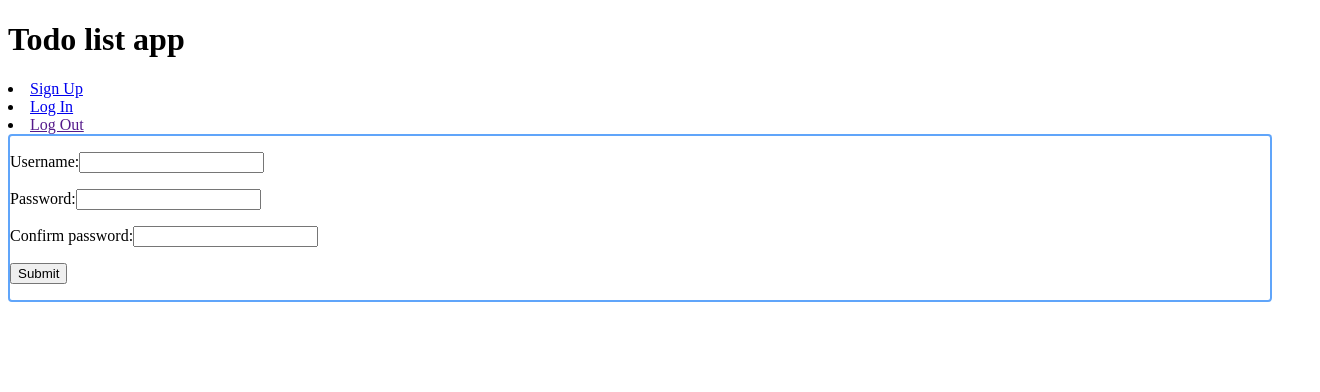
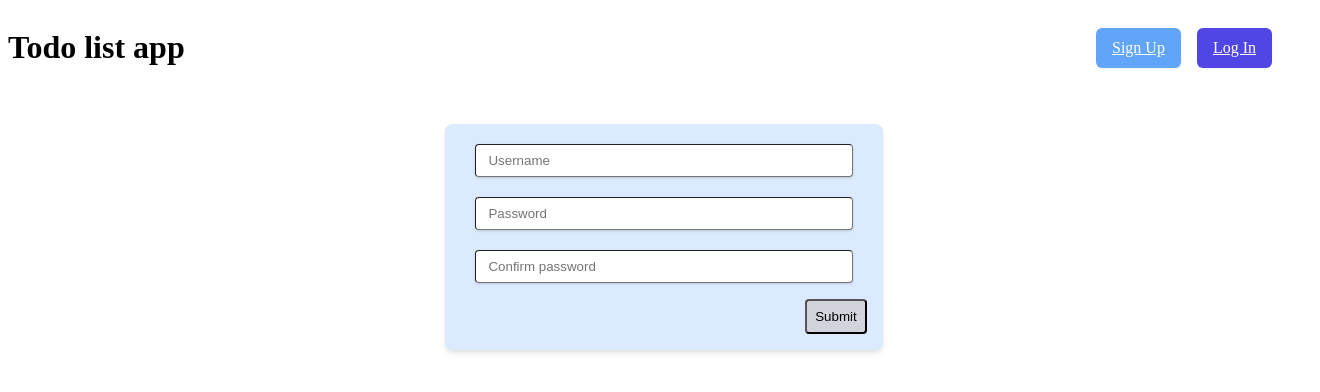
Before and after one commit to uyennm/todo-list-app, a Vue app in the folder frontend/: page /signup in a window 1280 px wide. Shown: the top 392 px of the page, 1320 px wide, since content can reach past the window. Built offline with nearby package versions, Linux system fonts and the light colour scheme.

Commit message:
style UI

```diff
--- a/frontend/src/components/App.vue
+++ b/frontend/src/components/App.vue
@@ -1,15 +1,13 @@
 <template>
-  <div id="app">
-    <h1>Todo list app</h1>
-    <li>
-      <router-link to="/signup">Sign Up</router-link>
-    </li>
-    <li>
-      <router-link to="/login">Log In</router-link>
-    </li>
-    <li>
-      <a href @click.prevent="logOut">Log Out</a>
-    </li>
+  <div class="flex flex-col" id="app">
+    <div class="flex flex-row justify-between w-full">
+      <h1 class="flex justify-start">Todo list app</h1>
+      <div class="flex items-center justify-end">
+        <router-link class="whitespace-nowrap inline-flex items-center justify-center px-4 py-2 border rounded-md shadow-sm text-base font-medium text-white bg-blue-400 hover:bg-blue-700" v-show="!isAuthenticated" to="/signup">Sign Up</router-link>
+        <router-link class="ml-4 whitespace-nowrap inline-flex items-center justify-center px-4 py-2 border rounded-md shadow-sm text-base font-medium text-white bg-indigo-600 hover:bg-indigo-700" v-show="!isAuthenticated" to="/login">Log In</router-link>
+        <a class="ml-4 whitespace-nowrap inline-flex items-center justify-center px-4 py-2 border rounded-md shadow-sm text-base font-medium text-white bg-blue-400 hover:bg-blue-700" v-show="isAuthenticated" href @click.prevent="logOut">Log Out</a>
+      </div>
+    </div>
     <router-view />
   </div>
 </template>
@@ -26,7 +24,8 @@ export default {
   methods: {
     logOut() {
       this.$store.dispatch('auth/logout');
-      this.$router.push('/');
+      // this.$router.push('/');
+      location.reload();
     }
   }
 }
--- a/frontend/src/components/LogIn.vue
+++ b/frontend/src/components/LogIn.vue
@@ -1,20 +1,14 @@
 <template>
-    <div>
-        <form class="login-form" @submit.prevent="login">
-            <P>
-                <label for="username">Username:</label>
-                <input id="username" v-model="user.username">
-            </P>
-
-            <P>
-                <label for="password">Password:</label>
-                <input id="password" type="password" v-model="user.password">
-            </P>
-
-            <p>
-                <input type="submit" value="Submit">
-            </p>
+    <div class="flex w-screen h-auto p-4 my-5">
+        <div class="w-1/3 h-full bg-grey-darkest"></div>
+        <form class="flex flex-col w-1/3 bg-blue-100 rounded-lg p-2 shadow-md login-form" @submit.prevent="login">
+            <div class="flex items-center flex-col">
+                <input class="shadow border rounded w-5/6 py-2 px-3 mt-3 mb-2 text-grey-darker" id="username" placeholder="Username" v-model="user.username">
+                <input class="shadow border rounded w-5/6 py-2 px-3 mt-3 mb-2 text-grey-darker" id="password" placeholder="Password" type="password" v-model="user.password">
+            </div>
+            <button type="submit" class="flex self-end bg-gray-300 p-2 m-2 border-2 rounded hover:bg-gray-500 border-green hover:bg-green">Submit</button>
         </form>
+        <div class="w-1/3 h-full bg-grey-darkest"></div>
     </div>
 </template>
 
--- a/frontend/src/components/SignUp.vue
+++ b/frontend/src/components/SignUp.vue
@@ -1,25 +1,15 @@
 <template>
-    <div class="border-2 border-solid border-blue-400 rounded">
-        <form class="signup-form" @submit.prevent="signup">
-            <P>
-                <label for="username">Username:</label>
-                <input id="username" v-model="user.username">
-            </P>
-
-            <P>
-                <label for="password">Password:</label>
-                <input id="password" type="password" v-model="user.password">
-            </P>
-
-            <P>
-                <label for="confirmPassword">Confirm password:</label>
-                <input id="confirmPassword" type="password" v-model="user.passwordConfirm">
-            </P>
-
-            <p>
-                <input type="submit" value="Submit">
-            </p>
+    <div class="flex w-screen h-auto p-4 my-5">
+        <div class="w-1/3 h-full bg-grey-darkest"></div>
+        <form class="flex flex-col w-1/3 bg-blue-100 rounded-lg p-2 shadow-md signup-form" @submit.prevent="signup">
+            <div class="flex items-center flex-col">
+                <input class="shadow border rounded w-5/6 py-2 px-3 mt-3 mb-2 text-grey-darker" id="username" placeholder="Username" v-model="user.username">
+                <input class="shadow border rounded w-5/6 py-2 px-3 mt-3 mb-2 text-grey-darker" id="password" placeholder="Password" type="password" v-model="user.password">
+                <input class="shadow border rounded w-5/6 py-2 px-3 mt-3 mb-2 text-grey-darker" id="passwordConfirm" placeholder="Confirm password" type="password" v-model="user.passwordConfirm">
+            </div>
+            <button type="submit" class="flex self-end bg-gray-300 p-2 m-2 border-2 rounded hover:bg-gray-500 border-green hover:bg-green">Submit</button>
         </form>
+        <div class="w-1/3 h-full bg-grey-darkest"></div>
     </div>
 </template>
 
--- /dev/null
+++ b/frontend/src/components/TodoForm.vue
@@ -0,0 +1,50 @@
+<template>
+    <div class="flex w-screen h-auto p-4 my-5">
+        <div class="w-1/3 h-full bg-grey-darkest"></div>
+        <form class="flex flex-row w-1/3 justify-center bg-blue-100 rounded-lg p-2 shadow-md new-item-form" @submit.prevent="onSubmit">
+            <div class="w-5/6 flex flex-col items-center ml-5">
+                <input class="shadow border rounded w-5/6 py-2 px-3 mt-3 mb-2 text-grey-darker" id="title" placeholder="Title" v-model="todo.title">
+                <textarea class="shadow border rounded w-5/6 py-2 px-3 mt-3 mb-2 text-grey-darker" id="description" placeholder="Description" v-model="todo.description"></textarea>
+            </div>
+            <div class="w-1/6 flex flex-col items-center pr-2 mr-4">
+                <div class="h-1/3 w-full"></div>
+                <button class=" bg-gray-300 p-2 m-2 border-2 rounded hover:bg-gray-500 border-green hover:bg-green"><font-awesome-icon icon="fa-solid fa-plus" /></button>
+                <div class="h-1/3 w-full"></div>
+            </div>
+        </form>
+        <div class="w-1/3 h-full bg-grey-darkest"></div>
+    </div>
+</template>
+
+<script>
+export default {
+    data() {
+        return {
+            todo: {
+                id: null,
+                title: null,
+                description: null,
+                isDone: false,
+            }
+        }
+    },
+    methods: {
+        onSubmit() {
+            let newTodo = {
+                id: null,
+                title: this.todo.title,
+                description: this.todo.description,
+                isDone: this.todo.isDone
+            }
+
+            this.$emit('add-todo', newTodo)
+            this.todo.title = null
+            this.todo.description = null
+            this.todo.isDone = false
+        }
+    }
+}
+</script>
+
+<style lang="scss">
+</style>
--- a/frontend/src/components/TodoItem.vue
+++ b/frontend/src/components/TodoItem.vue
@@ -1,52 +1,96 @@
 <template>
-    <div class="border-2 border-solid border-blue-400 rounded">
-        <form class="new-item-form" @submit.prevent="onSubmit">
-            <P>
-                <label for="title">Title:</label>
-                <input id="title" v-model="todo.title">
-            </P>
+    <div>
+        <h1>{{ title }}</h1>
+        <h1>{{ description }}</h1>
+        <div class="w-5/6 font-sans font-light text-2xl text-center bg-grey-lightest pt-1 rounded-lg"
+            v-show="!hasEditTodo">
+            <h3>{{ title }}</h3>
+            <p>{{ description }}</p>
+        </div>
 
-            <P>
-                <label for="description">Description:</label>
-                <textarea id="description" v-model="todo.description"></textarea>
-            </P>
+        <form v-show="hasEditTodo" class="flex flex-row justify-center w-full" @submit.prevent="editTodo(todo)">
+            <div class="w-5/6 flex flex-col items-center ml-5">
+                <input class="shadow border rounded w-5/6 py-2 px-3 mt-3 mb-2 text-grey-darker" id="title" placeholder="Title" v-model="todo.title">
+                <textarea class="shadow border rounded w-5/6 py-2 px-3 mt-3 mb-2 text-grey-darker" id="description" placeholder="Description" v-model="todo.description"></textarea>
+            </div>
+            <div class="w-1/6 flex flex-col items-center pr-2 mr-2">
+                <div class="h-1/3 w-full"></div>
+                <button class=" bg-gray-300 p-2 m-2 border-2 rounded hover:bg-gray-500 border-green hover:bg-green"><font-awesome-icon icon="fa-solid fa-floppy-disk" /></button>
+                <div class="h-1/3 w-full"></div>
+            </div>
+        </form>
 
-            <p>
-                <input type="submit" value="Add">
-            </p>
-        </form>
+        <div v-show="!hasEditTodo" class="flex flex-col w-1/6 text-right pr-2 items-center">
+            <button class=" bg-gray-300 p-2 ml-2 mr-2 my-2 border-2 rounded hover:bg-gray-500 border-green hover:bg-green"
+            @click="setHasEditTodo"><font-awesome-icon icon="fa-solid fa-pencil" /></button>
+            <button class=" bg-green-300 p-2 ml-2 mr-2 my-2 border-2 rounded hover:bg-green-500 text-green border-green hover:bg-green"
+            @click="doneTodo(todo)"><font-awesome-icon icon="fa-solid fa-check" /></button>
+            <button class=" bg-red-300 p-2 ml-2 mr-2 my-2 border-2 rounded hover:bg-red-500 text-green border-green hover:bg-green"
+            @click="removeTodo(todo)"><font-awesome-icon icon="fa-solid fa-trash" /></button>
         </div>
+
+    </div>
+
 </template>
 
 <script>
 export default {
   data() {
     return {
-            todo: {
-                id: null,
-                title: null,
-                description: null,
-                isDone: false,
-            }
+      hasEditTodo: false,
     }
   },
+  props: {
+    title: String,
+    description: String,
+  },
   methods: {
-        onSubmit() {
-            let newTodo = {
-                id: null,
-                title: this.todo.title,
-                description: this.todo.description,
-                isDone: this.todo.isDone
+
+    editTodo(todo) {
+      let data = {
+        isAuthenticated: this.isAuthenticated,
+        todo
       }
+      this.$store.dispatch('todos/editTodo', data).then(() => {
+        this.unsetHasEditTodo();
+      })
+    },
 
-            this.$emit('add-todo', newTodo)
-            this.todo.title = null
-            this.todo.description = null
-            this.todo.isDone = false
+    doneTodo(todo) {
+      let data = {
+        isAuthenticated: this.isAuthenticated,
+        todo
+      }
+      this.$store.dispatch('todos/doneTodo', data)
+    },
+
+    removeTodo(todo) {
+      let data = {
+        isAuthenticated: this.isAuthenticated,
+        todo
+      }
+      this.$store.dispatch('todos/removeTodo', data)
+    },
+
+    setHasEditTodo() {
+      this.hasEditTodo = true
+    },
+
+    unsetHasEditTodo() {
+      this.hasEditTodo = false
+    }
+  },
+  computed: {
+    isAuthenticated() {
+      return this.$store.getters['auth/isAuthenticated']
     }
   }
 }
+
 </script>
 
-<style lang="scss">
+<style scoped>
+.todo-card {
+  background-color: rgb(245, 201, 119);
+}
 </style>
--- a/frontend/src/main.js
+++ b/frontend/src/main.js
@@ -4,6 +4,14 @@ import store from './store'
 import '../src/stylesheets/tailwind.css'
 import { router } from './router'
 
+import { library } from '@fortawesome/fontawesome-svg-core'
+import { FontAwesomeIcon } from '@fortawesome/vue-fontawesome'
+import { faCheck, faTrash, faPencil, faPlus, faFloppyDisk } from '@fortawesome/free-solid-svg-icons'
+
+library.add(faCheck, faTrash, faPencil, faPlus, faFloppyDisk)
+
+Vue.component('font-awesome-icon', FontAwesomeIcon)
+
 new Vue({
     router,
     store,
--- a/frontend/src/store/modules/todos.js
+++ b/frontend/src/store/modules/todos.js
@@ -6,6 +6,7 @@ const state = () => ({
 
 const getters = {
     todos(state) {
+        if (state.allTodos)
         return state.allTodos.filter(todo => !todo.isDone)
     },
     doneTodos(state) {
@@ -65,7 +66,7 @@ const actions = {
 
 const mutations = {
     setTodos (state, todos) {
-        state.allTodos = todos
+        state.allTodos = todos || []
     },
 
     addTodo(state, todo) {
```
Also changed, not shown: frontend/src/components/Home.vue (+12 -1 lines), frontend/src/components/TodoList.vue (+8 -77 lines). Lines whose indentation alone changed are shown as unchanged.
